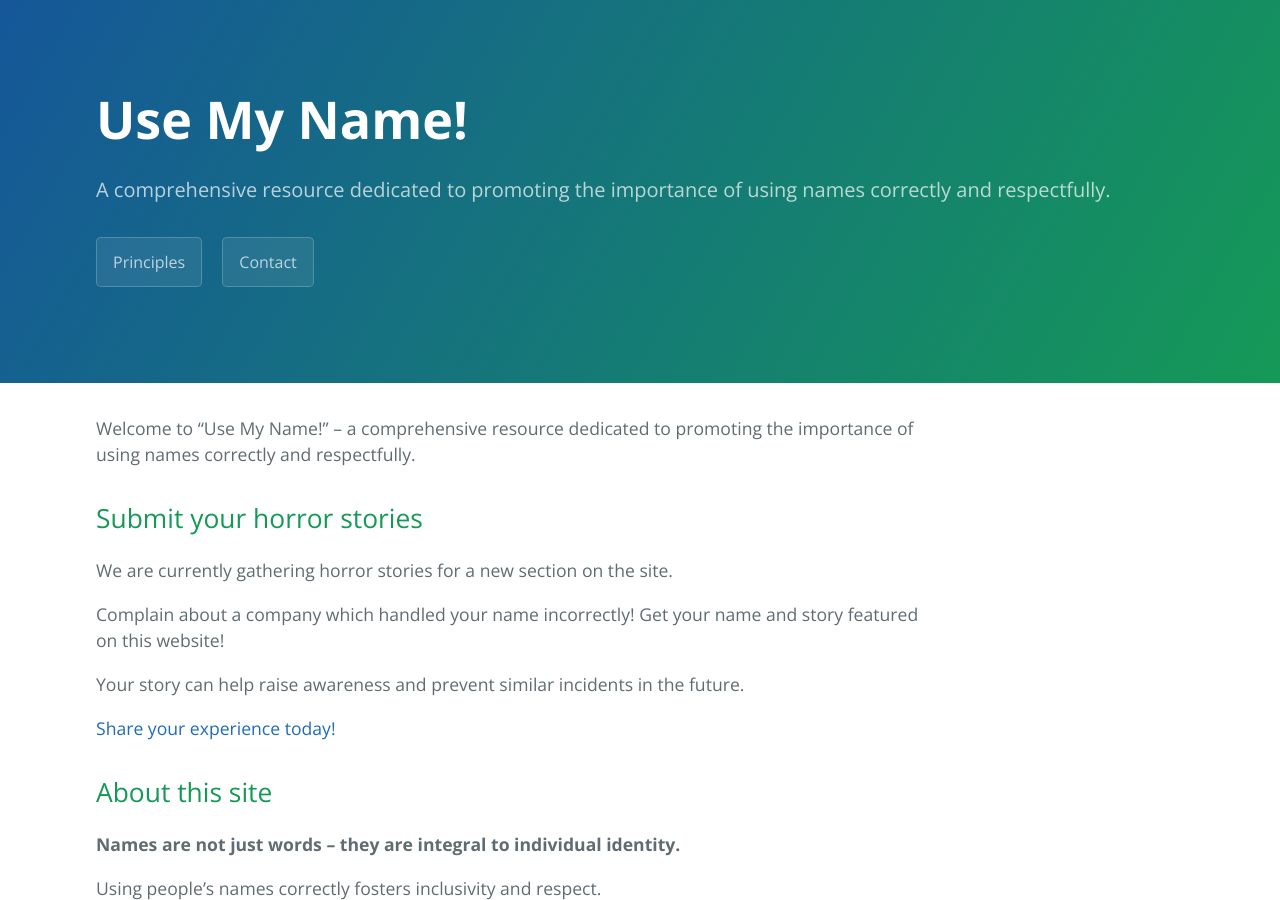
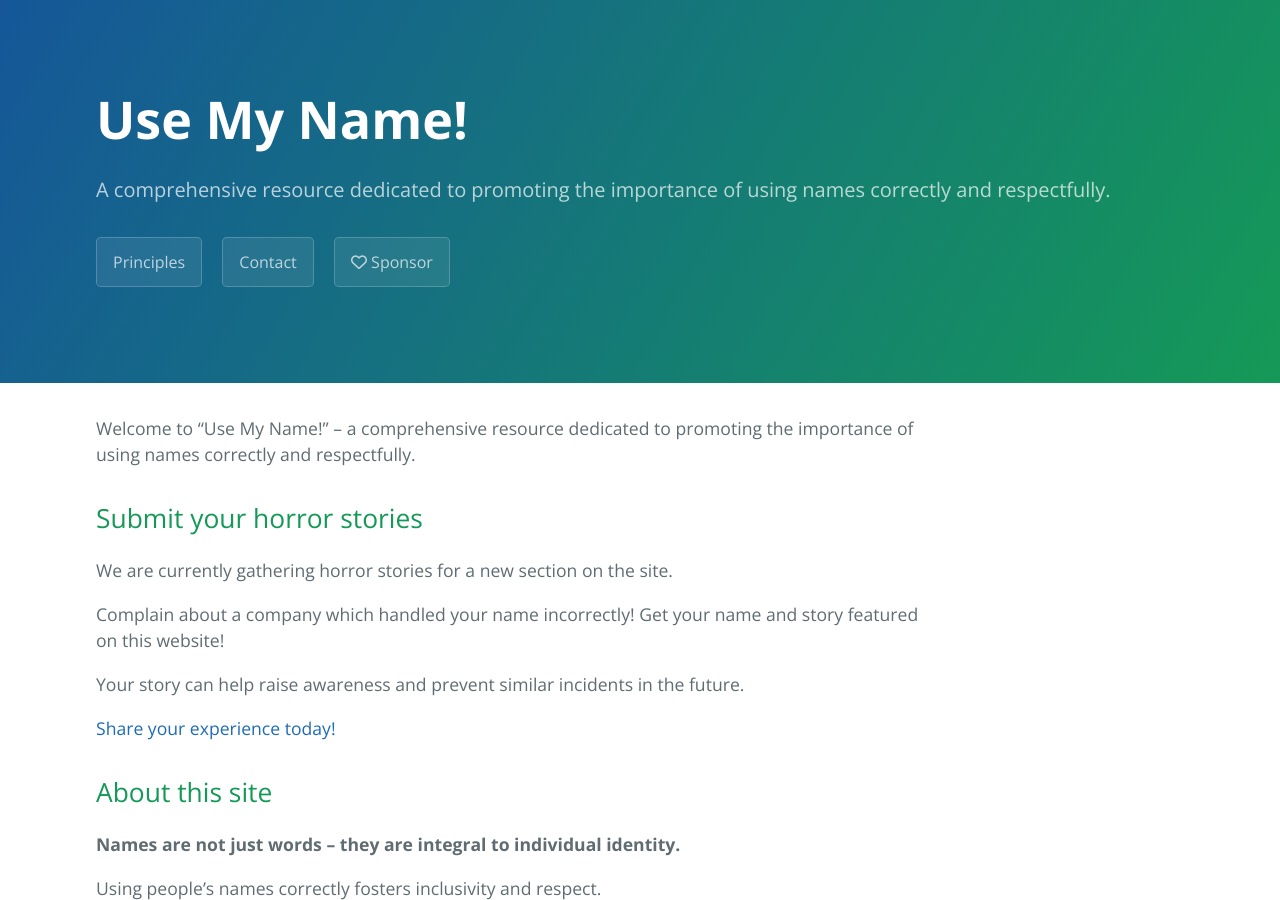
Before and after one commit to ephemeral-laboratories/usemy-name-site, a Jekyll site: the page built from index.md, in a window 1280 px wide and 900 px high. Built offline with Jekyll 4.4.1, drawn with Linux system fonts in a browser that asks for light colours.

Commit message:
Sponsor link on site too

```diff
--- a/_layouts/default.html
+++ b/_layouts/default.html
@@ -9,6 +9,7 @@
     <meta name="theme-color" content="#157878">
     <meta name="apple-mobile-web-app-status-bar-style" content="black-translucent">
     <link rel="stylesheet" href="{{ '/assets/css/style.css?v=' | append: site.github.build_revision | relative_url }}">
+    <link rel="stylesheet" href="https://cdnjs.cloudflare.com/ajax/libs/font-awesome/6.5.1/css/all.min.css">
     {% include head-custom.html %}
   </head>
   <body>
@@ -20,6 +21,7 @@
       <h2 class="project-tagline">{{ page.description | default: site.description }}</h2>
       <a href="/principles/" class="btn">Principles</a>
       <a href="/contact" class="btn">Contact</a>
+      <a href="https://github.com/sponsors/ephemeral-laboratories" class="btn"><i class="fa-regular fa-heart"></i> Sponsor</a>
     </header>
 
     <main id="content" class="main-content" role="main">
```
